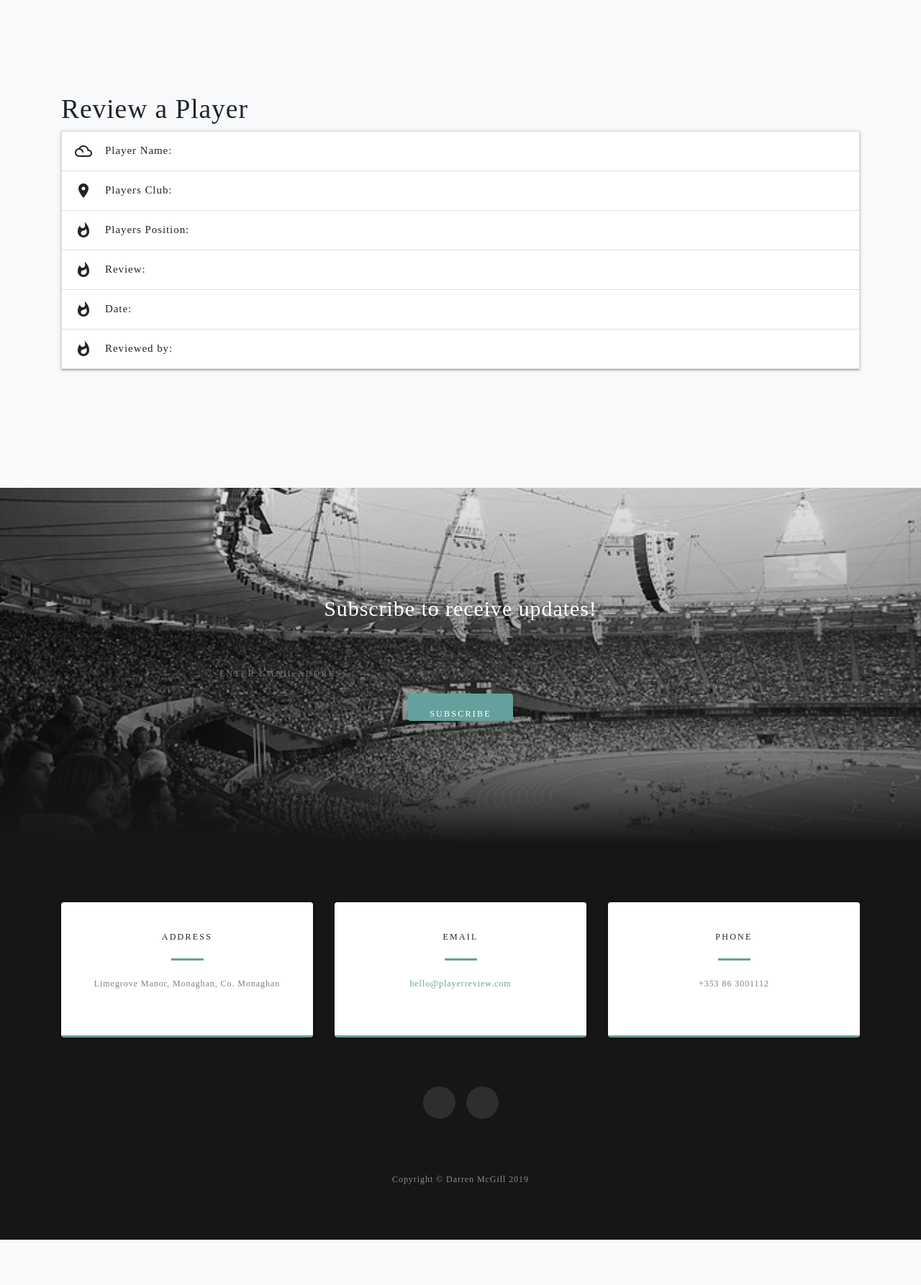
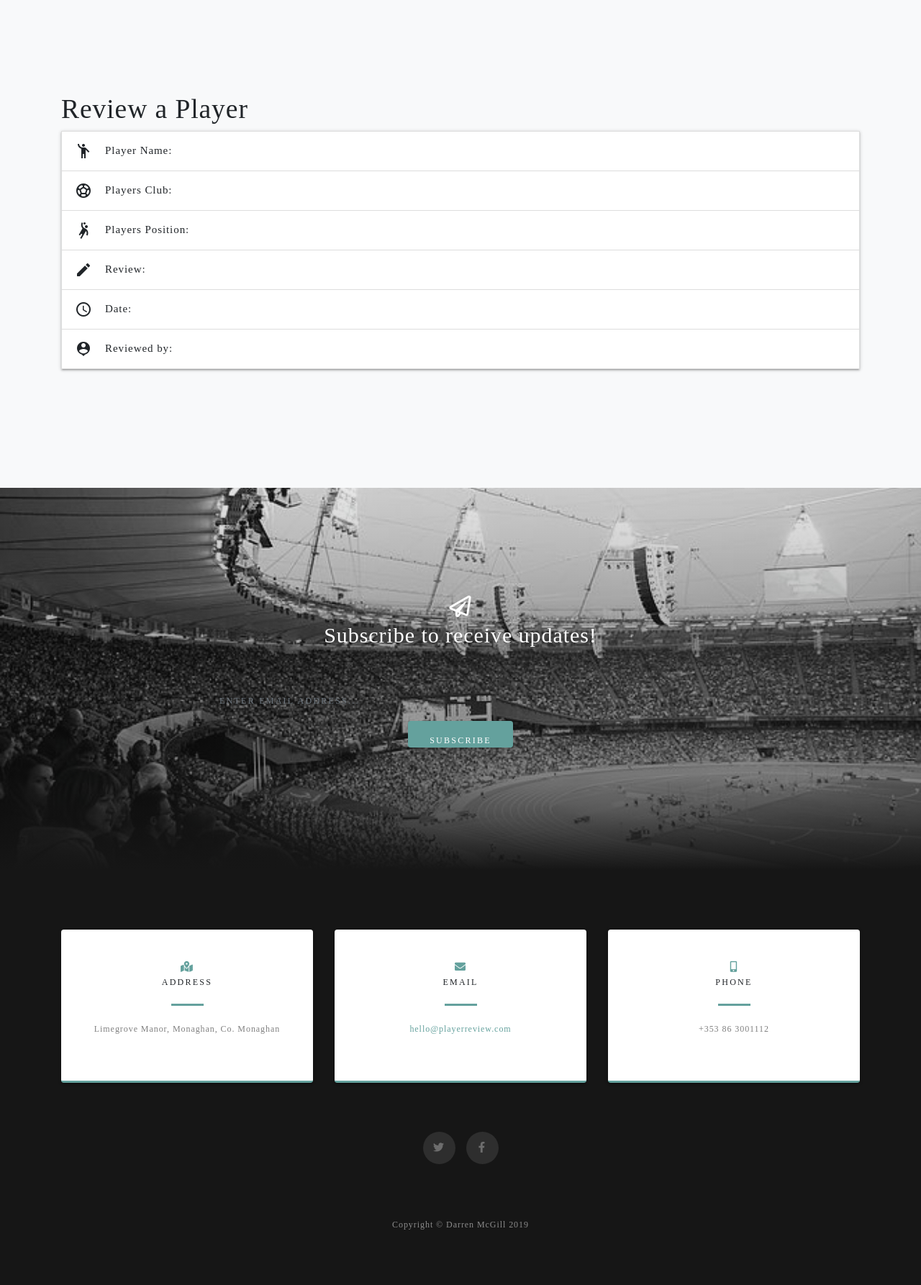
Before and after one commit to darrenmcgill35/milestone-project-3, a Flask app: page /review_a_player in a window 1280 px wide. Shown: the part 821-2607 px from the top of the page at 72% size. Before the commit the page ends 2544 px from the top, so only its background shows below. Run offline with Flask 2, Linux system fonts and the light colour scheme; data that the repository does not hold is empty; some libraries are stand-ins or nearby versions.

Commit message:
add icons to review_a_player.html

```diff
--- a/templates/base.html
+++ b/templates/base.html
@@ -2,6 +2,9 @@
 <html lang="en">
 <head>
     <meta charset="UTF-8">
+    <link rel="stylesheet" href="https://stackpath.bootstrapcdn.com/bootstrap/4.3.1/css/bootstrap.min.css" integrity="sha384-ggOyR0iXCbMQv3Xipma34MD+dH/1fQ784/j6cY/iJTQUOhcWr7x9JvoRxT2MZw1T" crossorigin="anonymous">
+    <link rel="stylesheet" href="https://use.fontawesome.com/releases/v5.8.1/css/all.css" integrity="sha384-50oBUHEmvpQ+1lW4y57PTFmhCaXp0ML5d60M1M7uH2+nqUivzIebhndOJK28anvf" crossorigin="anonymous">
+    <link rel="stylesheet" href="https://cdnjs.cloudflare.com/ajax/libs/hover.css/2.3.1/css/hover-min.css" type="text/css">
     <link href="https://fonts.googleapis.com/icon?family=Material+Icons" rel="stylesheet">
     <link rel="stylesheet" href="https://cdnjs.cloudflare.com/ajax/libs/materialize/1.0.0/css/materialize.min.css">
     <link rel="stylesheet" href="{{ url_for('static', filename='vendor/bootstrap/css/bootstrap.min.css') }}" type="text/css" />
@@ -145,22 +148,25 @@
   <!-- Bootstrap core JavaScript -->
     <script src="https://cdnjs.cloudflare.com/ajax/libs/materialize/0.100.2/js/materialize.min.js"></script>
     <script src="https://cdnjs.cloudflare.com/ajax/libs/materialize/1.0.0/js/materialize.min.js"></script>
+    <script src="https://code.jquery.com/jquery-3.3.1.slim.min.js"
+        integrity="sha384-q8i/X+965DzO0rT7abK41JStQIAqVgRVzpbzo5smXKp4YfRvH+8abtTE1Pi6jizo"
+        crossorigin="anonymous"></script>
+    <script src="https://cdnjs.cloudflare.com/ajax/libs/popper.js/1.14.7/umd/popper.min.js"
+        integrity="sha384-UO2eT0CpHqdSJQ6hJty5KVphtPhzWj9WO1clHTMGa3JDZwrnQq4sF86dIHNDz0W1"
+        crossorigin="anonymous"></script>
+    <script src="https://stackpath.bootstrapcdn.com/bootstrap/4.3.1/js/bootstrap.min.js"
+        integrity="sha384-JjSmVgyd0p3pXB1rRibZUAYoIIy6OrQ6VrjIEaFf/nJGzIxFDsf4x0xIM+B07jRM"
+        crossorigin="anonymous"></script>
     <script type="text/javascript">
         $(document).ready(function() {
             $('.collapsible').collapsible();
         });
-
     </script>
-
     <script src="{{ url_for('static', filename='vendor/jquery/jquery.min.js') }}"></script>
     <script src="{{ url_for('static', filename='vendor/bootstrap/js/bootstrap.bundle.min.js') }}"></script>
 
-
-
-
   <!-- Plugin JavaScript -->
   <script src="{{ url_for('static', filename='vendor/jquery-easing/jquery.easing.min.js') }}"></script>
-
 
   <!-- Custom scripts for this template -->
   <script src="{{ url_for('static', filename='js/grayscale.min.js') }}"></script>
--- a/templates/review_a_player.html
+++ b/templates/review_a_player.html
@@ -10,27 +10,27 @@
         {% endfor %}
     <ul class="collapsible">
     <li>
-      <div class="collapsible-header"><i class="material-icons">filter_drama</i>Player Name:</div>
+      <div class="collapsible-header"><i class="material-icons">emoji_people</i>Player Name:</div>
       <div class="collapsible-body"><span>Lorem ipsum dolor sit amet.</span></div>
     </li>
     <li>
-      <div class="collapsible-header"><i class="material-icons">place</i>Players Club:</div>
+      <div class="collapsible-header"><i class="material-icons">sports_soccer</i>Players Club:</div>
       <div class="collapsible-body"><span>Lorem ipsum dolor sit amet.</span></div>
     </li>
     <li>
-      <div class="collapsible-header"><i class="material-icons">whatshot</i>Players Position:</div>
+      <div class="collapsible-header"><i class="material-icons">sports_handball</i>Players Position:</div>
       <div class="collapsible-body"><span>Lorem ipsum dolor sit amet.</span></div>
     </li>
     <li>
-      <div class="collapsible-header"><i class="material-icons">whatshot</i>Review:</div>
+      <div class="collapsible-header"><i class="material-icons">create</i>Review:</div>
       <div class="collapsible-body"><span>Lorem ipsum dolor sit amet.</span></div>
     </li>
     <li>
-      <div class="collapsible-header"><i class="material-icons">whatshot</i>Date:</div>
+      <div class="collapsible-header"><i class="material-icons">access_time</i>Date:</div>
       <div class="collapsible-body"><span>Lorem ipsum dolor sit amet.</span></div>
     </li>
     <li>
-      <div class="collapsible-header"><i class="material-icons">whatshot</i>Reviewed by:</div>
+      <div class="collapsible-header"><i class="material-icons">person_pin</i>Reviewed by:</div>
       <div class="collapsible-body"><span>Lorem ipsum dolor sit amet.</span></div>
     </li>
   </ul>
```
Also changed, not shown: app.py (+5 -4 lines).
